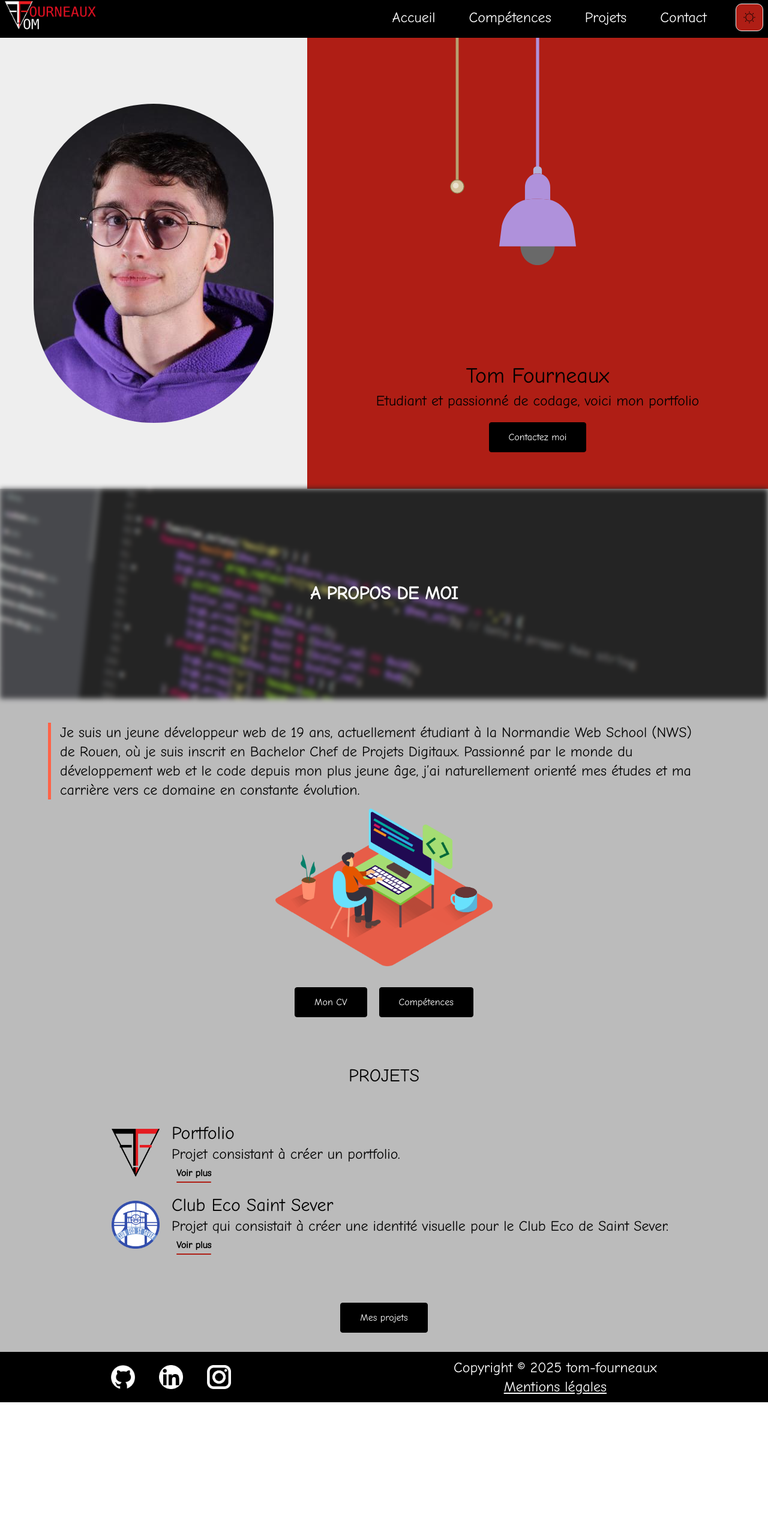
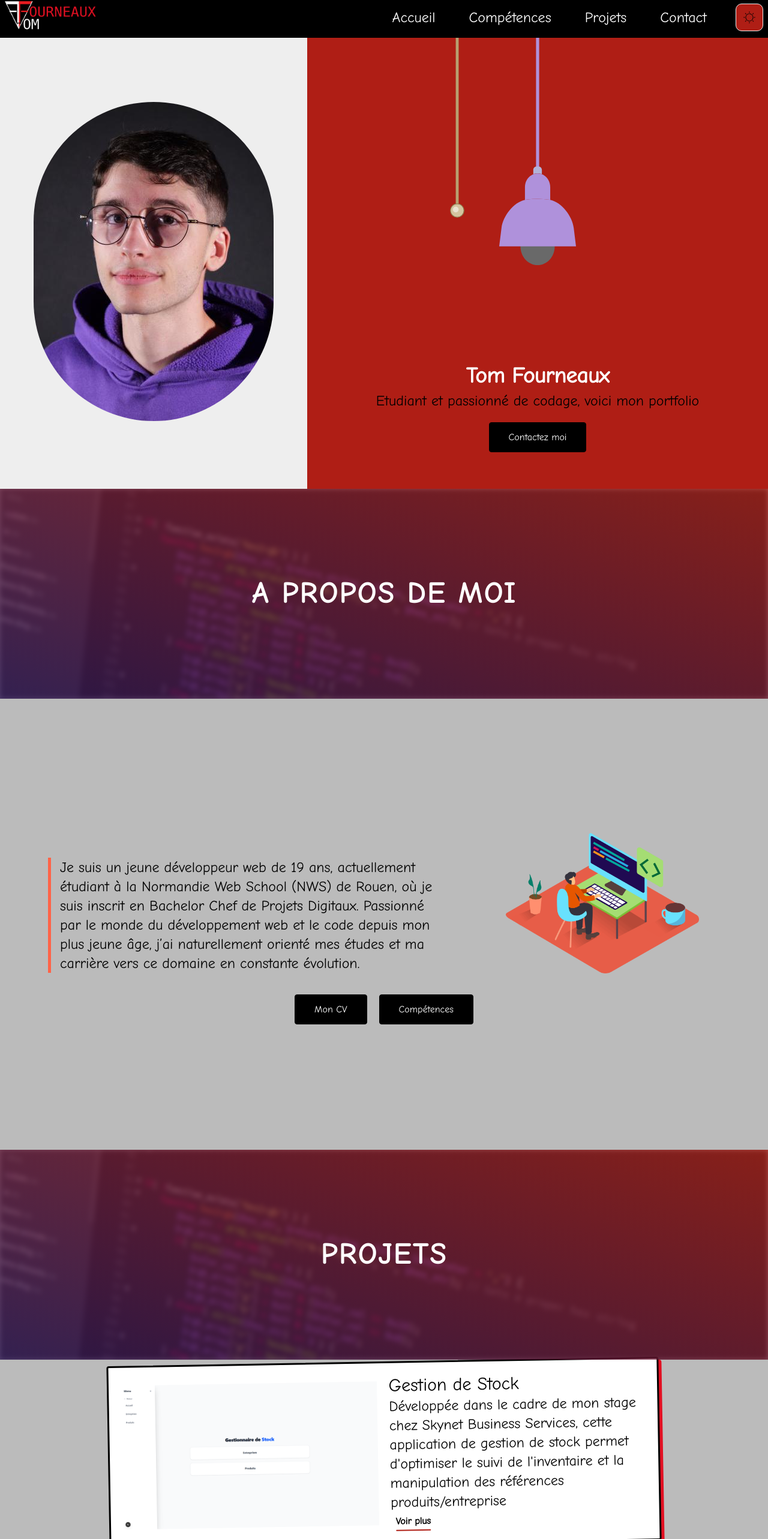
Before and after one commit to tomfrx12/portfolio-react-tom-fourneaux, a React (Vite) app: page / in a window 1280 px wide. Shown: the part 6-2572 px from the top of the page at 60% size. Before the commit the page ends 2344 px from the top, so only its background shows below. Built offline with nearby package versions, Linux system fonts and the light colour scheme.

Commit message:
maj animation page index with motion framer

```diff
--- a/package.json
+++ b/package.json
@@ -12,6 +12,7 @@
   "dependencies": {
     "@emailjs/browser": "^4.4.1",
     "@tailwindcss/vite": "^4.1.16",
+    "framer-motion": "^12.38.0",
     "react": "^19.2.0",
     "react-dom": "^19.2.0",
     "react-router": "^7.2.0",
@@ -25,6 +26,7 @@
     "@types/react-dom": "^19.0.4",
     "@vitejs/plugin-react": "^4.3.4",
     "autoprefixer": "^10.4.21",
+    "baseline-browser-mapping": "^2.10.29",
     "eslint": "^9.21.0",
     "eslint-plugin-react": "^7.37.4",
     "eslint-plugin-react-hooks": "^5.0.0",
--- /dev/null
+++ b/src/components/anime_motion.jsx
@@ -0,0 +1,26 @@
+import { motion } from "framer-motion";
+
+export const opacityOn = {
+    hidden: { opacity: 0 },
+    visible: { opacity: 1 }
+};
+
+export const fadeUp = {
+    hidden: { opacity: 0, y: 40 },
+    visible: { opacity: 1, y: 0, transition: { duration: 0.6, ease: "easeOut" }}
+};
+
+export const fadeDown = {
+    hidden: { opacity: 0, y: -40 },
+    visible: { opacity: 1, y: 0, transition: { duration: 0.6, ease: "easeOut" }}
+};
+
+export const fadeLeft = {
+    hidden: { opacity: 0, x: -50 },
+    visible: { opacity: 1, x: 0, transition: {duration: 0.6, ease: "easeOut" }}
+};
+
+export const fadeRight = {
+    hidden: { opacity: 0, x: 50 },
+    visible: { opacity: 1, x: 0, transition: {duration: 0.6, ease: "easeOut" }}
+}
--- a/src/components/lamp_light.jsx
+++ b/src/components/lamp_light.jsx
@@ -16,9 +16,9 @@ export default function Lamp({ itsDark, setItsDark }) {
 
     return (
         <div className="justify-items-center relative">
-            <svg xmlns="http://www.w3.org/2000/svg" viewBox="0 0 52.67 155.95" className="z-1 w-32 h-auto">
+            <svg xmlns="http://www.w3.org/2000/svg" viewBox="0 0 52.67 155.95" className="relative z-10 w-32 h-auto">
                 <g id="lamp">
-                    <path className={itsDark ? "color-lamp-2" : "color-lamp-0"} d="M38.07,143.07c0,7.11-5.26,12.88-11.75,12.88s-11.74-5.77-11.74-12.88,5.26-12.86,11.74-12.86,11.75,5.74,11.75,12.86Z"/>
+                    <path className={`absolute cursor-pointer ${itsDark ? "color-lamp-2" : "color-lamp-0"}`} onClick={() => setItsDark(!itsDark)} d="M38.07,143.07c0,7.11-5.26,12.88-11.75,12.88s-11.74-5.77-11.74-12.88,5.26-12.86,11.74-12.86,11.75,5.74,11.75,12.86Z"/>
                     <rect className="color-lamp-3" x="25.26" width="2.14" height="91.08" />
                     <path className="color-lamp-1" d="M29.27,93.53v-2.79c.05-1.31-.96-2.41-2.27-2.47h-1.37c-1.3.06-2.31,1.17-2.26,2.47v2.79c1.89-.77,4-.77,5.89,0Z"/>
                     <path className="color-lamp-3" d="M35,102.46v8.75l-.36-.08c-5.05-.78-10.18-.85-15.25-.19l-1.36.19-.37.08v-8.75c0-.47.04-.94.1-1.41.07-.5.17-1,.32-1.48l.05-.18c.07-.24.16-.47.26-.7l.18-.41c.07-.15.14-.3.22-.44.29-.53.62-1.04,1-1.51.43-.53.9-1,1.43-1.43l.5-.36c.17-.12.35-.24.54-.34.18-.11.36-.22.55-.31l.56-.24c.93-.38,1.93-.58,2.93-.58,1.03,0,2.05.19,3,.58,2.59,1.08,4.54,3.3,5.3,6,.27.95.41,1.94.4,2.93Z"/>
@@ -30,8 +30,7 @@ export default function Lamp({ itsDark, setItsDark }) {
                 <svg
                     xmlns="http://www.w3.org/2000/svg"
                     viewBox="0 0 100 100"
-                    preserveAspectRatio="none"
-                    className="absolute top-[348px] w-[500px] h-[500px]"
+                    className="absolute z-0 top-[348px] w-[500px] h-[500px]"
                 >
                     <g className="light-flicker">
                         <path d="M37.2,0 L62.8,0 L100,100 L0,100 Z" fill="#fff4c5" opacity="0.6"/>
@@ -39,7 +38,7 @@ export default function Lamp({ itsDark, setItsDark }) {
                 </svg>
             )}
 
-            <svg viewBox="0 0 100 200" xmlns="http://www.w3.org/2000/svg" className="z-0 absolute top-[-100px] left-[210px] w-20 h-150">
+            <svg viewBox="0 0 100 100" xmlns="http://www.w3.org/2000/svg" className="z-0 absolute top-[-100px] left-[210px] w-20 h-150">
                 <g className={`cursor-pointer ${pressed ? "pressed" : ""}`} onClick={handleClick} onAnimationEnd={handleAnimationEnd}>
                     <line x1="50" y1="-1000" x2="50" y2="160" stroke="#b8a070" strokeWidth="6" strokeLinecap="round"/>
                     <circle cx="50" cy="160" r="14" fill="#d4c4a0" stroke="#8d7a4c" strokeWidth="1.5"/>
--- a/src/components/presentation_index.jsx
+++ /dev/null
@@ -1,9 +0,0 @@
-import { Text } from "./texte";
-
-export const PresentationIndex = ({children}) => {
-    return (
-        <Text tag="p" size="base" className="border-l-5 border-l-[#ff6347] m-[0px 0px 20px 20px] px-[15px] mt-10">
-            {children}
-        </Text>
-    );
-}
--- a/src/pages/index.jsx
+++ b/src/pages/index.jsx
@@ -1,10 +1,12 @@
 import { useState } from "react";
+import { motion } from "framer-motion";
 
 import ButtonNav from "../components/a_button";
 import { Text } from "../components/texte";
 import Lamp from "../components/lamp_light";
-import { PresentationIndex } from "../components/presentation_index";
 import SeeMore from "../components/see_more";
+import { fadeUp, fadeDown, fadeRight, fadeLeft, opacityOn  } from "../components/anime_motion";
+import projets from '../data/projets.json';
 
 function Index({ itsDark, setItsDark }) { //le bool et la func qui est définie dans l'App, afin que la Lamp puisse modifier le dark mode
 
@@ -26,66 +28,132 @@ function Index({ itsDark, setItsDark }) { //le bool et la func qui est définie
         <div>
             <section className="flex flex-col h-[94vh] lg:flex-row">
                 <div className="flex items-center justify-center flex-col lg:w-[40%] bg-(--color-white-background) dark:bg-(--color-white-background-dark)">
-                    <button onClick={Clicker}>
+                    <motion.div variants={fadeLeft} initial="hidden" whileInView="visible" viewport={{ once: true }} transition={{ delay: 0.5, duration: 0.5 }}>
+                        <motion.button
+                            onClick={Clicker}
+                            className="cursor-pointer"
+                            whileTap={{ y: 7 }}
+                        >
                             <img src="/img/A2_Fourneaux_Tom.png" alt="photo de profil Tom FOURNEAUX" className="my-5 m-auto rounded-full"/>
-                    </button>
+                        </motion.button>
+                    </motion.div>
                     {ButtonClicker && (
-                        <Text tag="p" size="base">Nombre de click : {NbClick}</Text>
+                        <motion.div variants={fadeDown}  initial="hidden" whileInView="visible" transition={{ duration: 2 }}>
+                            <Text tag="p" size="base">
+                                Nombre de click :{" "}
+                                <motion.span
+                                    key={NbClick}
+                                    initial={{ y: 8, opacity: 0 }}
+                                    animate={{ y: 0, opacity: 1 }}
+                                    transition={{ duration: 0.2 }}
+                                    className="inline-block"
+                                >
+                                    {NbClick}
+                                </motion.span>
+                            </Text>
+                        </motion.div>
                     )}
                     {LinkClicker && (
-                        <ButtonNav link="clicker">Help</ButtonNav>
+                        <motion.div className="flex" variants={fadeDown}  initial="hidden" whileInView="visible">
+                            <ButtonNav link="clicker">Clicker</ButtonNav>
+                        </motion.div>
                     )}
                 </div>
                 <div className="lg:block lg:w-[60%] lg:min-h-full hidden bg-(--color-red-background) dark:bg-(--color-red-background-dark)">
                     <Lamp itsDark={itsDark} setItsDark={setItsDark} />
                     {/* donne les infos du dark mode à la Lamp */}
-                    <div className="flex flex-col items-center pt-40">
-                        <Text tag='h1' name='h1'>Tom Fourneaux</Text>
+                    <div className="relative z-10 flex flex-col items-center pt-40">
+                        <motion.div variants={opacityOn} initial="hidden" animate="visible" transition={{ delay: 0.5, duration: 0.5 }}>
+                            <Text tag='h1' name='h1' color="white" font="bold">Tom Fourneaux</Text>
+                        </motion.div>
+                        <motion.div variants={opacityOn} initial="hidden" animate="visible" transition={{ delay: 1.0, duration: 0.5 }}>
                             <Text tag='p' align='center' size="base">Etudiant et passionné de codage, voici mon portfolio</Text>
+                        </motion.div>
+                        <motion.div className="flex" variants={opacityOn} initial="hidden" animate="visible" transition={{ delay: 1.5, duration: 0.5 }}>
                             <ButtonNav link="me_contacter">Contactez moi</ButtonNav>
+                        </motion.div>
                     </div>
                 </div>
             </section>
-            <div className="relative h-[350px] flex items-center justify-center">
+
+            <motion.div
+                className="relative h-[350px] flex items-center justify-center overflow-hidden"
+                variants={fadeUp}
+                initial="hidden" whileInView="visible"
+                viewport={{ once: true }}
+            >
                 <div className="absolute inset-0 bg-[url(/img/illustration-index.png)] bg-fixed bg-cover bg-center blur-xs z-0"></div>
-                <Text tag='h2' name='h2' className="relative z-10 text-white font-bold">
-                    A PROPOS DE MOI
-                </Text>
+                <motion.div
+                    className="absolute inset-0 z-1"
+                    animate={{
+                        background: [
+                            `${itsDark ? "linear-gradient(400deg, rgba(175,30,21,0.72) -100%, rgba(44,17,82,0.72) 100%)" : "linear-gradient(200deg, rgba(175,30,21,0.72) 0%, rgba(44,17,82,0.72) 100%)"}`
+                        ]
+                    }}
+                ></motion.div>
+                <motion.div className="relative z-10 text-center" initial={{ opacity: 0, letterSpacing: "0.5em" }} whileInView={{ opacity: 1, letterSpacing: "0.2em" }} transition={{ duration: 1, ease: "easeOut" }} viewport={{ once: true }}>
+                    <Text tag="h2" name="h2" className="text-white font-black text-3xl lg:text-5xl uppercase">a propos de moi</Text>
+                </motion.div>
+            </motion.div>
+
+            <section className="flex flex-col justify-center items-center h-[94vh] mx-5 lg:mx-20 py-10">
+                <div className="lg:flex lg:flex-row lg:gap-12 lg:items-center w-full">
+                    <motion.div variants={fadeLeft} initial="hidden" whileInView="visible" viewport={{ once: true }}>
+                        <Text tag="p" size="base" className="border-l-5 border-l-[#ff6347] m-[0px 0px 20px 20px] px-[15px] mt-10">Je suis un jeune développeur web de 19 ans, actuellement étudiant à la Normandie Web School (NWS) de Rouen, où je suis inscrit en Bachelor Chef de Projets Digitaux. Passionné par le monde du développement web et le code depuis mon plus jeune âge, j’ai naturellement orienté mes études et ma carrière vers ce domaine en constante évolution.</Text>
+                    </motion.div>
+                    <motion.div variants={fadeRight} initial="hidden" whileInView="visible" viewport={{ once: true }}>
+                        <img src="/img/illustration_presentation/illustration_dev.png" alt="illustration developpeur web" className="m-auto max-w-[90%] p-[15px] lg:self-center lg:w-auto"/>
+                    </motion.div>
                 </div>
-            <section className="flex flex-col items-center mx-5 lg:mx-20">
-                <section>
-                    <div className="lg:flex lg:flex-col">
-                        <PresentationIndex>Je suis un jeune développeur web de 19 ans, actuellement étudiant à la Normandie Web School (NWS) de Rouen, où je suis inscrit en Bachelor Chef de Projets Digitaux. Passionné par le monde du développement web et le code depuis mon plus jeune âge, j’ai naturellement orienté mes études et ma carrière vers ce domaine en constante évolution.</PresentationIndex>
-                        <img src="/img/illustration_presentation/illustration_dev.png" alt="illustration developpeur web" className="m-auto max-w-[90%] p-[15px] lg:self-center lg:w-auto lg:max-w-[35%]"/>
-                    </div>
-                </section>
-                <div className="flex gap-5">
+                <motion.div className="flex gap-5" variants={fadeUp} initial="hidden" whileInView="visible" viewport={{ once: true }}>
                     <ButtonNav link="cv">Mon CV</ButtonNav>
                     <ButtonNav link="competences">Compétences</ButtonNav>
+                </motion.div>
+            </section>
+
+            <motion.div
+                className="relative h-[350px] flex items-center justify-center overflow-hidden"
+                variants={fadeUp}
+                initial="hidden" whileInView="visible"
+                viewport={{ once: true }}
+            >
+                <div className="absolute inset-0 bg-[url(/img/illustration-index.png)] bg-fixed bg-cover bg-center blur-xs z-0"></div>
+                <motion.div
+                    className="absolute inset-0 z-1"
+                    animate={{
+                        background: [
+                            `${itsDark ? "linear-gradient(400deg, rgba(175,30,21,0.72) -100%, rgba(44,17,82,0.72) 100%)" : "linear-gradient(200deg, rgba(175,30,21,0.72) 0%, rgba(44,17,82,0.72) 100%)"}`
+                        ]
+                    }}
+                ></motion.div>
+                <motion.div className="relative z-10 text-center" initial={{ opacity: 0, letterSpacing: "0.5em" }} whileInView={{ opacity: 1, letterSpacing: "0.2em" }} transition={{ duration: 1, ease: "easeOut" }} viewport={{ once: true }}>
+                    <Text tag="h2" name="h2" className="text-white font-black text-3xl lg:text-5xl uppercase">Projets</Text>
+                </motion.div>
+            </motion.div>
+
+            <section className="flex flex-col justify-center items-center h-[94vh]">
+                <div className="my-10 flex flex-col gap-8 w-full max-w-240 px-5">
+                    {[...projets].reverse().slice(0, 2).map((projet) => (
+                        <motion.div variants={fadeLeft} initial="hidden" whileInView="visible" transition={{ duration: 1.0, ease: "easeOut" }} viewport={{ once: true }}>
+                            <motion.div
+                                className="flex items-center gap-5 p-5 bg-white dark:bg-(--color-bg-grey-dark) border-[3px] border-black dark:border-white rounded-sm cursor-pointer select-none"
+                                initial={{ rotate: -1, boxShadow: "5px 5px 0px var(--color-primary)" }}
+                                whileHover={{ rotate: 0, x: -5, y: -5, boxShadow: "10px 10px 0px var(--color-primary)" }}
+                                whileTap={{ x: 3, y: 3, boxShadow: "3px 3px 0px var(--color-primary)" }}
+                            >
+                                <img src={projet.image.url} alt={projet.image.alt} className="max-h-60" />
+                                <div>
+                                    <Text tag="h3" name="h3" size="lg">{projet.title}</Text>
+                                    <Text tag="p" size="base">{projet.description}</Text>
+                                    <SeeMore link="projets"/>
                                 </div>
-            </section>
-            <section className="flex flex-col items-center">
-                <Text tag='h2' name='h2' className="mt-10 lg:mt-20">PROJETS</Text>
-                <div className="my-10">
-                    <div className="flex items-center my-5">
-                        <img src="\img\projets\img\logo-vertical.png" alt="Portfolio Tom Fourneaux" className="max-h-20 my-2.5 mx-5"/>
-                        <div>
-                            <Text tag="h3" name="h3" size="lg">Portfolio</Text>
-                            <Text tag="p" size="base">Projet consistant à créer un portfolio.</Text>
-                            <SeeMore link="projets#projet-portfolio"/>
+                            </motion.div>
+                        </motion.div>
+                    ))}
                 </div>
-                    </div>
-
-                    <div className="flex items-center my-5">
-                        <img src="/img/logo_des_projets/logo-club-eco-st-sever.png" alt="Club Eco Saint Sever" className="max-h-20 my-2.5 mx-5"/>
-                        <div>
-                            <Text tag="h3" name="h3" size="lg">Club Eco Saint Sever</Text>
-                            <Text tag="p" size="base">Projet qui consistait à créer une identité visuelle pour le Club Eco de Saint Sever.</Text>
-                            <SeeMore link="projets#projet-clubecosaintsever"/>
-                        </div>
-                    </div>
-                </div>
+                <motion.div className="flex" variants={fadeDown} initial="hidden" whileInView="visible" viewport={{ once: true }}>
                     <ButtonNav link="projets">Mes projets</ButtonNav>
+                </motion.div>
             </section>
         </div>
     );
```
Also changed, not shown: src/pages/projets.jsx (+0 -15 lines), 1 other file (tests, documents, lock files or other folders). Lines whose indentation alone changed are shown as unchanged.
